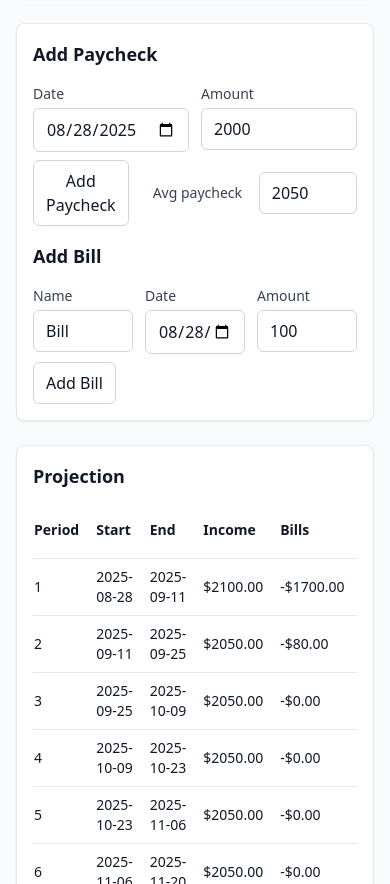
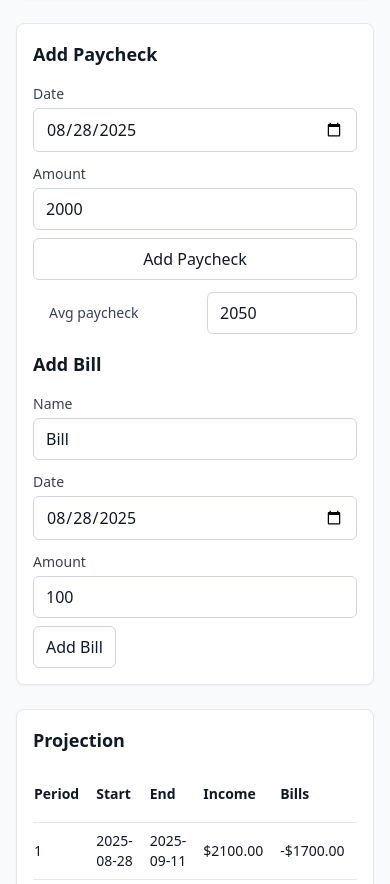
Before and after one commit to tbates097/money-calendar, a Next.js app: page / in a window 390 px wide. Shown: the part 1756-2640 px from the top of the page. Built offline with nearby package versions, Linux system fonts and the light colour scheme.

Commit message:
Mobile formatting

```diff
--- a/src/app/page.tsx
+++ b/src/app/page.tsx
@@ -60,7 +60,7 @@
       <div className="grid grid-cols-1 md:grid-cols-2 gap-6">
         <div className="card space-y-4">
           <h2 className="text-lg font-semibold">Settings</h2>
-          <div className="grid grid-cols-2 gap-3">
+          <div className="grid grid-cols-1 sm:grid-cols-2 gap-3">
             <div className="col-span-2">
               <label className="block mb-1">Starting Balance</label>
               <input
@@ -155,7 +155,7 @@
   const [amount, setAmount] = useState<number>(avgAmount);
   return (
     <div className="space-y-2">
-      <div className="grid grid-cols-2 gap-3">
+      <div className="grid grid-cols-1 sm:grid-cols-2 gap-3">
         <div>
           <label className="block mb-1">Date</label>
           <input type="date" value={date} onChange={(e) => setDate(e.target.value)} className="w-full" />
@@ -170,7 +170,7 @@
           />
         </div>
       </div>
-      <div className="flex items-center gap-2">
+      <div className="flex flex-col sm:flex-row gap-3">
         <button
           onClick={() => onAdd({
             id: `paycheck-${Date.now()}`,
@@ -203,7 +203,7 @@
   const [name, setName] = useState<string>("Bill");
   return (
     <div className="space-y-2">
-      <div className="grid grid-cols-3 gap-3">
+      <div className="grid grid-cols-1 sm:grid-cols-2 lg:grid-cols-3 gap-3">
         <div>
           <label className="block mb-1">Name</label>
           <input value={name} onChange={(e) => setName(e.target.value)} className="w-full" />
```
Also changed, not shown: 1 other file (tests, documents, lock files or other folders).
